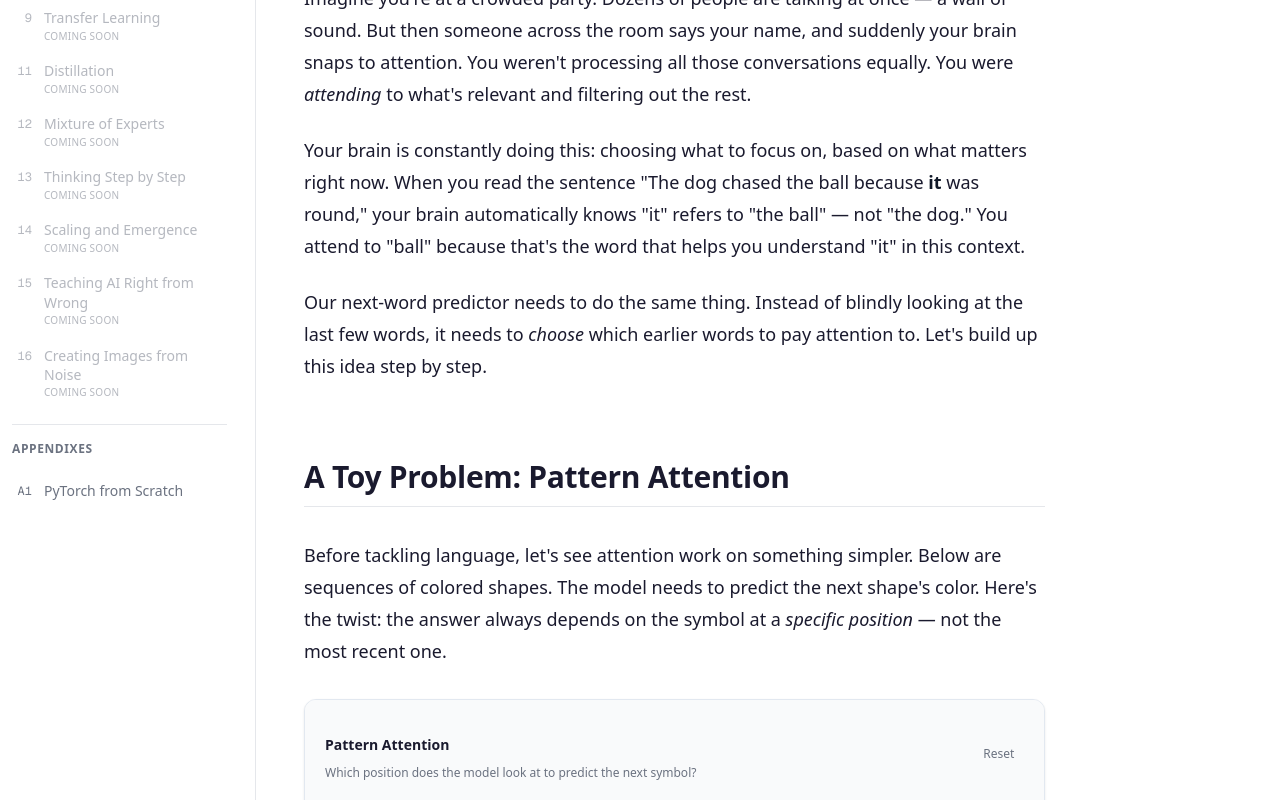
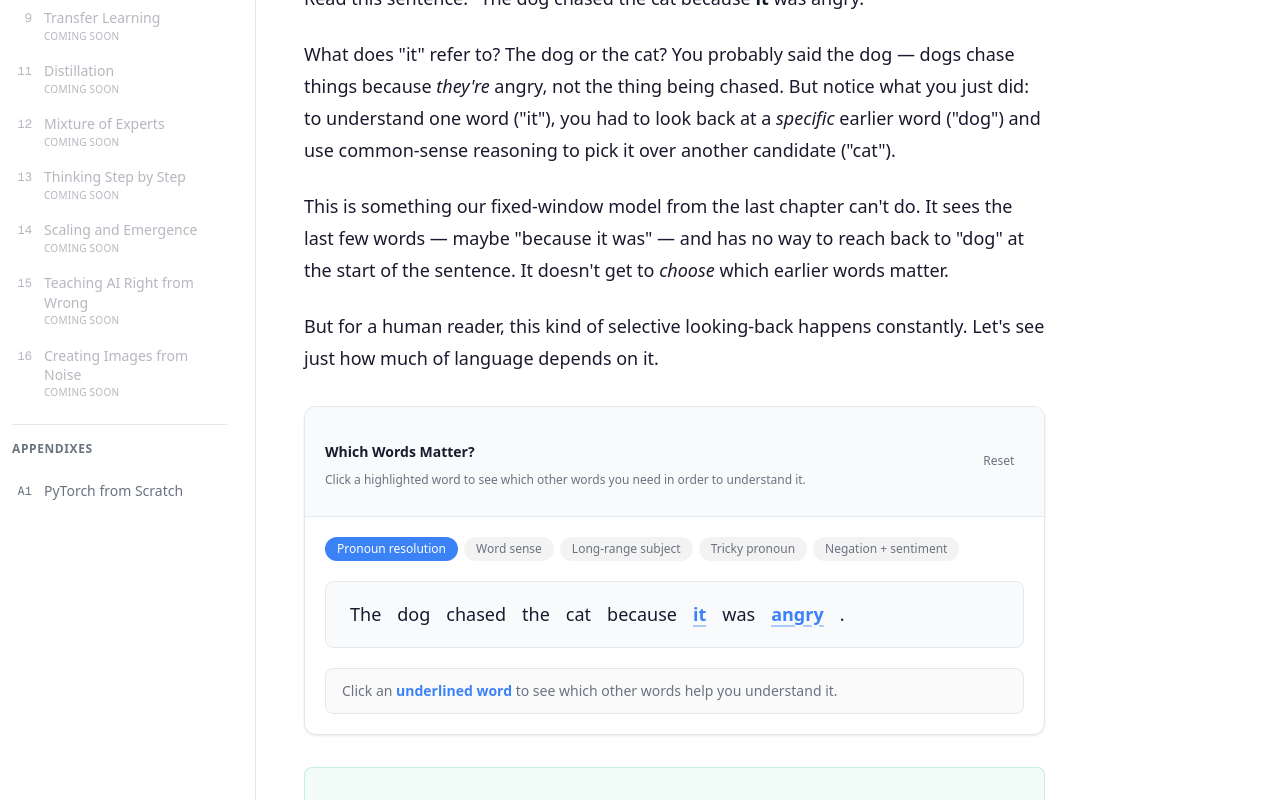
Before and after one commit to robennals/ai-explained, a Next.js app: page /07-attention in a window 1280 px wide. Shown: the part 500-1300 px from the top of the page. Built offline with nearby package versions, Linux system fonts and the light colour scheme.

Commit message:
Better first example of why we need attention

```diff
--- a/src/app/(tutorial)/07-attention/content.mdx
+++ b/src/app/(tutorial)/07-attention/content.mdx
@@ -4,13 +4,25 @@
 In the last chapter, we saw that predicting the next word requires understanding — but our models could only look at a fixed window of recent words. What if the model could *choose* which earlier words to focus on? That idea, called attention, is the breakthrough that makes modern AI work. And it's built entirely from things you already know.
 </Lead>
 
-## The Cocktail Party
+## Some Words Need Other Words
 
-Imagine you're at a crowded party. Dozens of people are talking at once — a wall of sound. But then someone across the room says your name, and suddenly your brain snaps to attention. You weren't processing all those conversations equally. You were *attending* to what's relevant and filtering out the rest.
+Read this sentence: "The dog chased the cat because **it** was angry."
 
-Your brain is constantly doing this: choosing what to focus on, based on what matters right now. When you read the sentence "The dog chased the ball because **it** was round," your brain automatically knows "it" refers to "the ball" — not "the dog." You attend to "ball" because that's the word that helps you understand "it" in this context.
+What does "it" refer to? The dog or the cat? You probably said the dog — dogs chase things because *they're* angry, not the thing being chased. But notice what you just did: to understand one word ("it"), you had to look back at a *specific* earlier word ("dog") and use common-sense reasoning to pick it over another candidate ("cat").
 
-Our next-word predictor needs to do the same thing. Instead of blindly looking at the last few words, it needs to *choose* which earlier words to pay attention to. Let's build up this idea step by step.
+This is something our fixed-window model from the last chapter can't do. It sees the last few words — maybe "because it was" — and has no way to reach back to "dog" at the start of the sentence. It doesn't get to *choose* which earlier words matter.
+
+But for a human reader, this kind of selective looking-back happens constantly. Let's see just how much of language depends on it.
+
+<WhyAttentionMattersWidget />
+
+<TryIt>
+Click the underlined words in each sentence. Notice how different words need different kinds of context: pronouns need their referents, ambiguous words need disambiguating clues, verbs need their subjects even when separated by long clauses. Flip through all five examples — each demonstrates a different reason why "looking back selectively" is essential.
+</TryIt>
+
+Every one of these examples requires the same ability: given a word, *choose* which other words in the sentence are relevant to understanding it. Not the nearest words. Not a fixed window. The *right* words, wherever they happen to be.
+
+This is what **attention** does. It gives the model the ability to look at every word that came before and decide which ones matter for the word it's currently processing. Let's build up to how it works, step by step.
 
 ## A Toy Problem: Pattern Attention
 
--- a/src/app/(tutorial)/07-attention/page.tsx
+++ b/src/app/(tutorial)/07-attention/page.tsx
@@ -2,6 +2,7 @@ import { ChapterNav } from "@/components/layout/ChapterNav";
 import { getAdjacentChapters } from "@/lib/curriculum";
 import Content from "./content.mdx";
 import {
+  WhyAttentionMattersWidget,
   PatternAttentionWidget,
   AttentionStepThroughWidget,
   MultiHeadWidget,
@@ -23,6 +24,7 @@ export default function Chapter07() {
       <div className="prose prose-lg max-w-none">
         <Content
           components={{
+            WhyAttentionMattersWidget,
             PatternAttentionWidget,
             AttentionStepThroughWidget,
             MultiHeadWidget,
--- a/src/app/(tutorial)/07-attention/widgets.tsx
+++ b/src/app/(tutorial)/07-attention/widgets.tsx
@@ -2,6 +2,14 @@
 
 import dynamic from "next/dynamic";
 import { Suspense } from "react";
+
+const WhyAttentionMatters = dynamic(
+  () =>
+    import("@/components/widgets/attention/WhyAttentionMatters").then(
+      (m) => m.WhyAttentionMatters
+    ),
+  { ssr: false }
+);
 
 const PatternAttention = dynamic(
   () =>
@@ -57,6 +65,14 @@ function WidgetSlot({ children }: { children: React.ReactNode }) {
   );
 }
 
+export function WhyAttentionMattersWidget() {
+  return (
+    <WidgetSlot>
+      <WhyAttentionMatters />
+    </WidgetSlot>
+  );
+}
+
 export function PatternAttentionWidget() {
   return (
     <WidgetSlot>
--- /dev/null
+++ b/src/components/widgets/attention/WhyAttentionMatters.tsx
@@ -0,0 +1,256 @@
+"use client";
+
+import { useState, useCallback } from "react";
+import { WidgetContainer } from "../shared/WidgetContainer";
+
+/* ------------------------------------------------------------------ */
+/*  Data: hand-curated attention examples                             */
+/* ------------------------------------------------------------------ */
+
+interface AttentionTarget {
+  /** Maps source-word index → importance weight 0-1 */
+  weights: Record<number, number>;
+  /** One-line explanation shown when this word is selected */
+  explanation: string;
+}
+
+interface SentenceExample {
+  label: string;
+  words: string[];
+  /** Only some word indices are clickable (have attention data) */
+  targets: Record<number, AttentionTarget>;
+}
+
+const SENTENCES: SentenceExample[] = [
+  {
+    label: "Pronoun resolution",
+    words: [
+      "The", "dog", "chased", "the", "cat", "because",
+      "it", "was", "angry", ".",
+    ],
+    targets: {
+      6: {
+        // "it"
+        weights: { 1: 0.9, 4: 0.25, 8: 0.15 },
+        explanation:
+          '"it" must refer to the dog — dogs chase things because they\'re angry, not the thing being chased.',
+      },
+      8: {
+        // "angry"
+        weights: { 1: 0.7, 6: 0.5 },
+        explanation:
+          '"angry" describes whoever "it" refers to — so you need to trace back through "it" to "dog."',
+      },
+    },
+  },
+  {
+    label: "Word sense",
+    words: [
+      "The", "bank", "by", "the", "river", "was",
+      "covered", "in", "wildflowers", ".",
+    ],
+    targets: {
+      1: {
+        // "bank"
+        weights: { 4: 0.95, 8: 0.3 },
+        explanation:
+          '"bank" could mean a financial institution or a riverbank. "river" tells you which meaning is intended.',
+      },
+      6: {
+        // "covered"
+        weights: { 1: 0.6, 8: 0.7 },
+        explanation:
+          'What\'s covered? The bank. Covered in what? Wildflowers. You need both to picture the scene.',
+      },
+    },
+  },
+  {
+    label: "Long-range subject",
+    words: [
+      "The", "chef", "who", "won", "the", "competition",
+      "last", "year", "opened", "a", "restaurant", ".",
+    ],
+    targets: {
+      8: {
+        // "opened"
+        weights: { 1: 0.9, 5: 0.25, 10: 0.4 },
+        explanation:
+          'Who opened? The chef — not the competition. The clause "who won the competition last year" is a detour; you have to skip over it to connect "opened" back to "chef."',
+      },
+    },
+  },
+  {
+    label: "Tricky pronoun",
+    words: [
+      "The", "trophy", "didn't", "fit", "in", "the",
+      "suitcase", "because", "it", "was", "too", "big", ".",
+    ],
+    targets: {
+      8: {
+        // "it"
+        weights: { 1: 0.85, 6: 0.2, 11: 0.5 },
+        explanation:
+          '"it" refers to the trophy, not the suitcase. You need common-sense reasoning: if something is "too big" to fit, it\'s the object being packed, not the container.',
+      },
+    },
+  },
+  {
+    label: "Negation + sentiment",
+    words: [
+      "The", "movie", "was", "not", "what", "I",
+      "expected", "but", "I", "loved", "it", "anyway", ".",
+    ],
+    targets: {
+      9: {
+        // "loved"
+        weights: { 1: 0.6, 3: 0.4, 7: 0.7, 10: 0.3 },
+        explanation:
+          '"but" signals a contrast — the movie wasn\'t as expected, yet still loved. Without seeing "but" and "not," you\'d misunderstand the sentiment.',
+      },
+      10: {
+        // "it" (second)
+        weights: { 1: 0.9, 9: 0.3 },
+        explanation:
+          '"it" refers all the way back to "movie" — the start of the sentence.',
+      },
+    },
+  },
+];
+
+/* ------------------------------------------------------------------ */
+/*  Component                                                         */
+/* ------------------------------------------------------------------ */
+
+/** Accent hue for highlights (indigo-ish) */
+const HIGHLIGHT_HUE = 240;
+
+function weightToColor(w: number): string {
+  // Higher weight → more saturated, more opaque indigo
+  const alpha = 0.15 + w * 0.65;
+  return `hsla(${HIGHLIGHT_HUE}, 80%, 60%, ${alpha})`;
+}
+
+function weightToBorder(w: number): string {
+  const alpha = 0.3 + w * 0.7;
+  return `hsla(${HIGHLIGHT_HUE}, 80%, 50%, ${alpha})`;
+}
+
+export function WhyAttentionMatters() {
+  const [sentenceIdx, setSentenceIdx] = useState(0);
+  const [selectedWord, setSelectedWord] = useState<number | null>(null);
+
+  const sentence = SENTENCES[sentenceIdx];
+  const currentTarget =
+    selectedWord !== null ? sentence.targets[selectedWord] : null;
+
+  const handleReset = useCallback(() => {
+    setSentenceIdx(0);
+    setSelectedWord(null);
+  }, []);
+
+  const handleSentenceChange = (idx: number) => {
+    setSentenceIdx(idx);
+    setSelectedWord(null);
+  };
+
+  const isClickable = (wordIdx: number) => wordIdx in sentence.targets;
+
+  return (
+    <WidgetContainer
+      title="Which Words Matter?"
+      description="Click a highlighted word to see which other words you need in order to understand it."
+      onReset={handleReset}
+    >
+      <div className="flex flex-col gap-5">
+        {/* Sentence selector tabs */}
+        <div className="flex flex-wrap gap-1.5">
+          {SENTENCES.map((s, i) => (
+            <button
+              key={i}
+              onClick={() => handleSentenceChange(i)}
+              className={`rounded-full px-3 py-1 text-xs font-medium transition-colors ${
+                i === sentenceIdx
+                  ? "bg-accent text-white"
+                  : "bg-foreground/5 text-muted hover:bg-foreground/10 hover:text-foreground"
+              }`}
+            >
+              {s.label}
+            </button>
+          ))}
+        </div>
+
+        {/* Word display */}
+        <div className="flex flex-wrap items-baseline gap-x-2 gap-y-3 rounded-lg border border-border bg-surface px-5 py-4 text-lg leading-relaxed">
+          {sentence.words.map((word, i) => {
+            const clickable = isClickable(i);
+            const isSelected = selectedWord === i;
+            const weight = currentTarget?.weights[i] ?? 0;
+            const isSource = currentTarget != null && weight > 0;
+
+            return (
+              <span
+                key={`${sentenceIdx}-${i}`}
+                role={clickable ? "button" : undefined}
+                tabIndex={clickable ? 0 : undefined}
+                onClick={clickable ? () => setSelectedWord(isSelected ? null : i) : undefined}
+                onKeyDown={
+                  clickable
+                    ? (e) => {
+                        if (e.key === "Enter" || e.key === " ") {
+                          e.preventDefault();
+                          setSelectedWord(isSelected ? null : i);
+                        }
+                      }
+                    : undefined
+                }
+                className={`relative inline-block rounded px-1 py-0.5 transition-all duration-200 ${
+                  clickable
+                    ? "cursor-pointer font-semibold text-accent underline decoration-accent/40 decoration-2 underline-offset-4 hover:decoration-accent/70"
+                    : ""
+                } ${isSelected ? "ring-2 ring-accent ring-offset-1 ring-offset-surface" : ""}`}
+                style={
+                  isSource
+                    ? {
+                        backgroundColor: weightToColor(weight),
+                        borderBottom: `3px solid ${weightToBorder(weight)}`,
+                        borderRadius: 4,
+                      }
+                    : undefined
+                }
+              >
+                {word}
+                {isSource && (
+                  <span
+                    className="absolute -top-5 left-1/2 -translate-x-1/2 font-mono text-[10px] font-bold"
+                    style={{ color: weightToBorder(weight) }}
+                  >
+                    {Math.round(weight * 100)}%
+                  </span>
+                )}
+              </span>
+            );
+          })}
+        </div>
+
+        {/* Explanation */}
+        <div
+          className={`rounded-lg border px-4 py-3 text-sm transition-all duration-200 ${
+            currentTarget
+              ? "border-accent/30 bg-accent/5 text-foreground"
+              : "border-border bg-foreground/[0.02] text-muted"
+          }`}
+        >
+          {currentTarget ? (
+            currentTarget.explanation
+          ) : (
+            <span>
+              Click an{" "}
+              <span className="font-semibold text-accent">underlined word</span>{" "}
+              to see which other words help you understand it.
+            </span>
+          )}
+        </div>
+      </div>
+    </WidgetContainer>
+  );
+}
```
